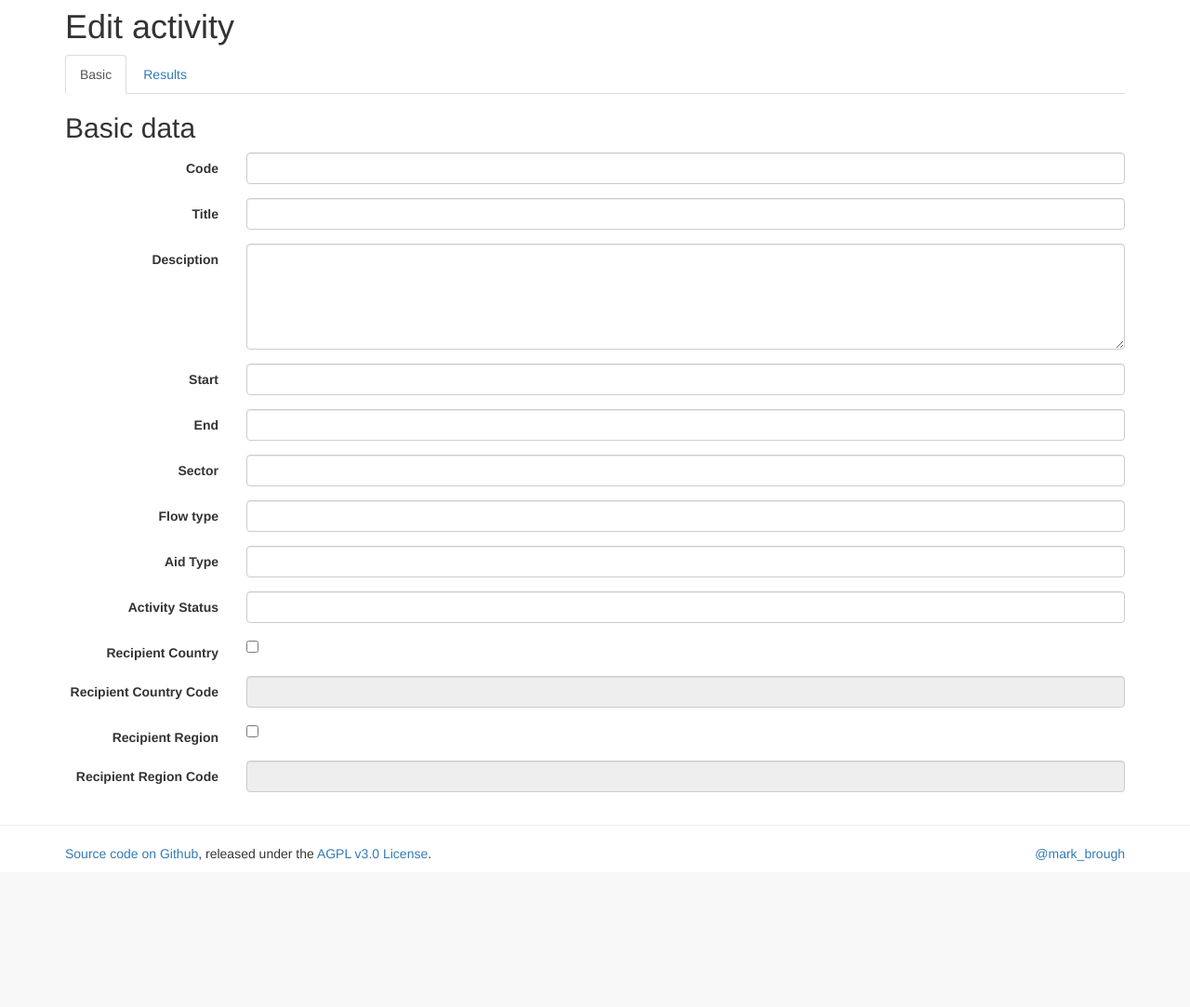
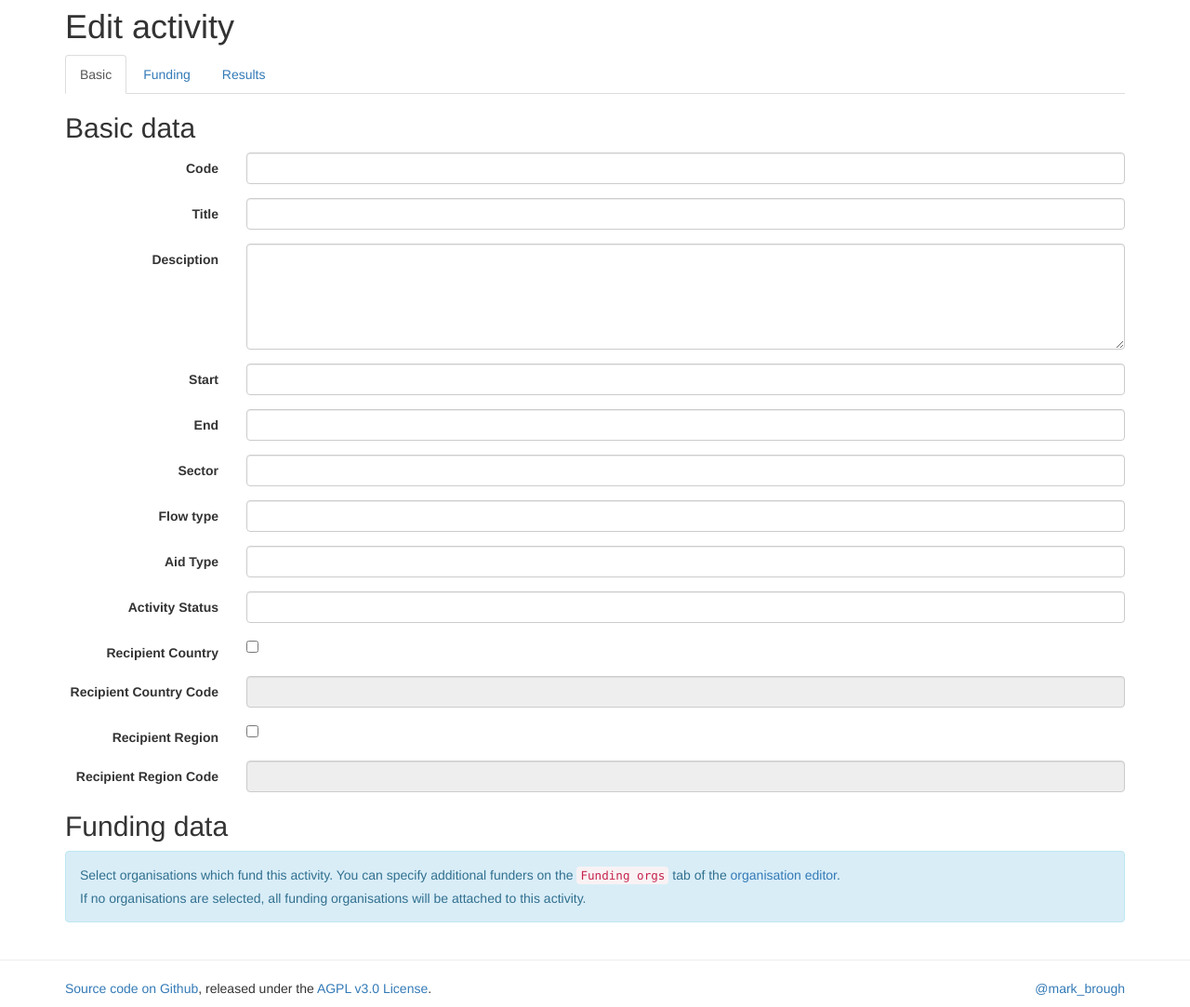
Before and after one commit to markbrough/sage-iati, a Python web app: template sageiaticreator/templates/activity_edit.html in a window 1280 px wide. Shown: the part 51-1134 px from the top of the page at 93% size. Before the commit the page ends 977 px from the top, so only its background shows below. Run offline with Jinja, Linux system fonts and the light colour scheme; the template is opened without the code that fills it, so the values that code supplies are empty; some libraries are stand-ins or nearby versions.

Commit message:
Add activity-specific funders

```diff
--- a/sageiaticreator/static/js/activity_edit.js
+++ b/sageiaticreator/static/js/activity_edit.js
@@ -30,6 +30,20 @@ $(document).on("change", "#activity-form input[type=checkbox]", function(e) {
   var input = this;
   resetFormGroup(input);
   $.post("update_activity/", data, function(resultdata) {
+    successFormGroup(input);
+  }).fail(function(){
+    errorFormGroup(input);
+  });
+});
+$(document).on("change", "#funders-form input[type=checkbox]", function(e) {
+  console.log("this", this)
+  var data = {
+    'funder': this.value,
+    'value': this.checked ? 1 : 0,
+  }
+  var input = this;
+  resetFormGroup(input);
+  $.post("update_activity_funders/", data, function(resultdata) {
     successFormGroup(input);
   }).fail(function(){
     errorFormGroup(input);
--- a/sageiaticreator/templates/activity_edit.html
+++ b/sageiaticreator/templates/activity_edit.html
@@ -10,6 +10,7 @@
 <div role="tabpanel">
   <ul class="nav nav-tabs" role="tablist">
     <li role="presentation" class="active"><a href="#basic" aria-controls="basic" role="tab" data-toggle="tab">Basic</a></li>
+    <li role="presentation"><a href="#funding" aria-controls="funding" role="tab" data-toggle="tab">Funding</a></li>
     <li role="presentation"><a href="#results" aria-controls="results" role="tab" data-toggle="tab">Results</a></li>
   </ul>
   <div class="tab-content">
@@ -118,7 +119,24 @@
         </div>
       </form>
     </div>
-
+    <div role="tabpanel" class="tab-pane active" id="funding">
+      <h2>Funding data</h2>
+      <div class="alert alert-info" role="alert">
+        <p>Select organisations which fund this activity. You can specify additional funders on the <code>Funding orgs</code> tab of the <a href="{{url_for('organisations.organisation_edit', organisation_slug=organisation.organisation_slug)}}">organisation editor</a>.</p>
+        <p>If no organisations are selected, all funding organisations will be attached to this activity.</p>
+      </div>
+      <form class="form-horizontal" id="funders-form">
+        {% for funder in organisation.funders %}
+        <div class="form-check">
+          <input class="form-check-input" type="checkbox" value="{{ funder.id }}"
+          name="funders" {% if activity.id in funder.activity_ids %} checked{% endif %}>
+          <label class="form-check-label" for="defaultCheck1">
+            {{ funder.funding_org_name }}
+          </label>
+        </div>
+        {% endfor %}
+      </form>
+    </div>
 
     <!-- Results data -->
     <div role="tabpanel" class="tab-pane" id="results">
```
